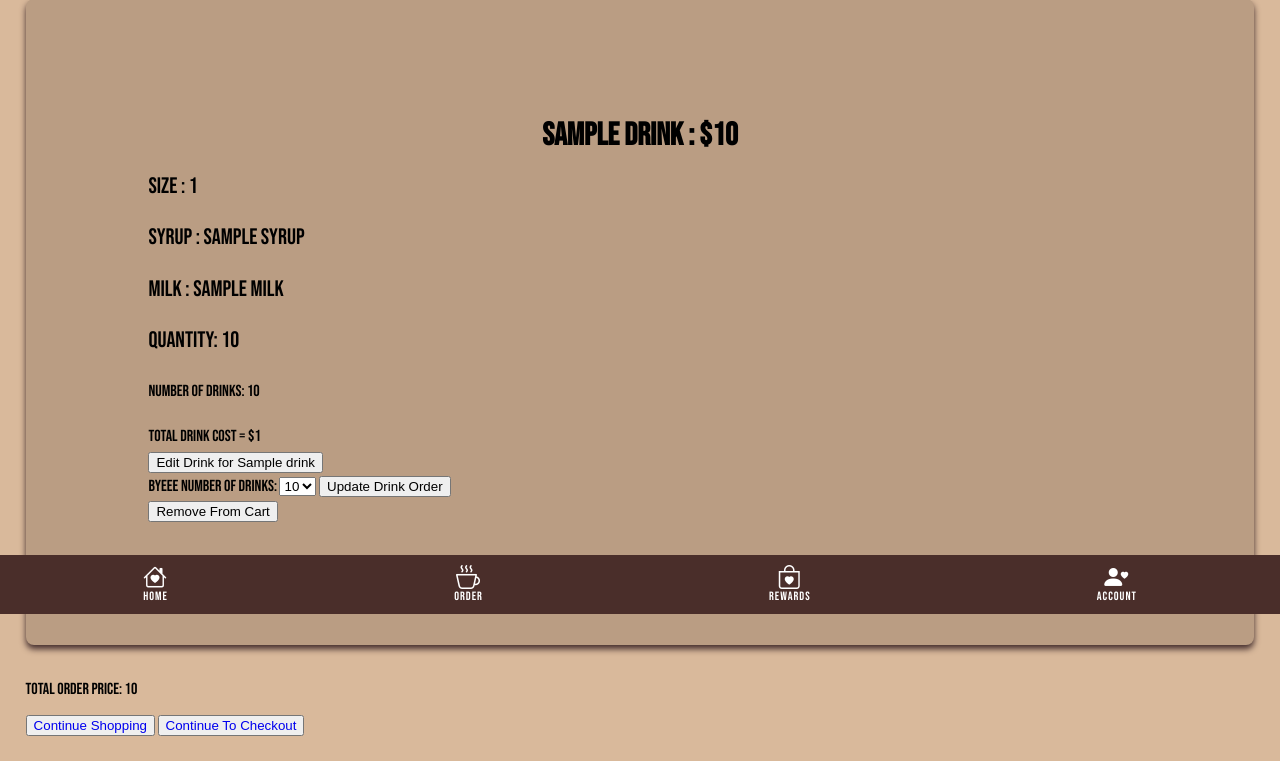
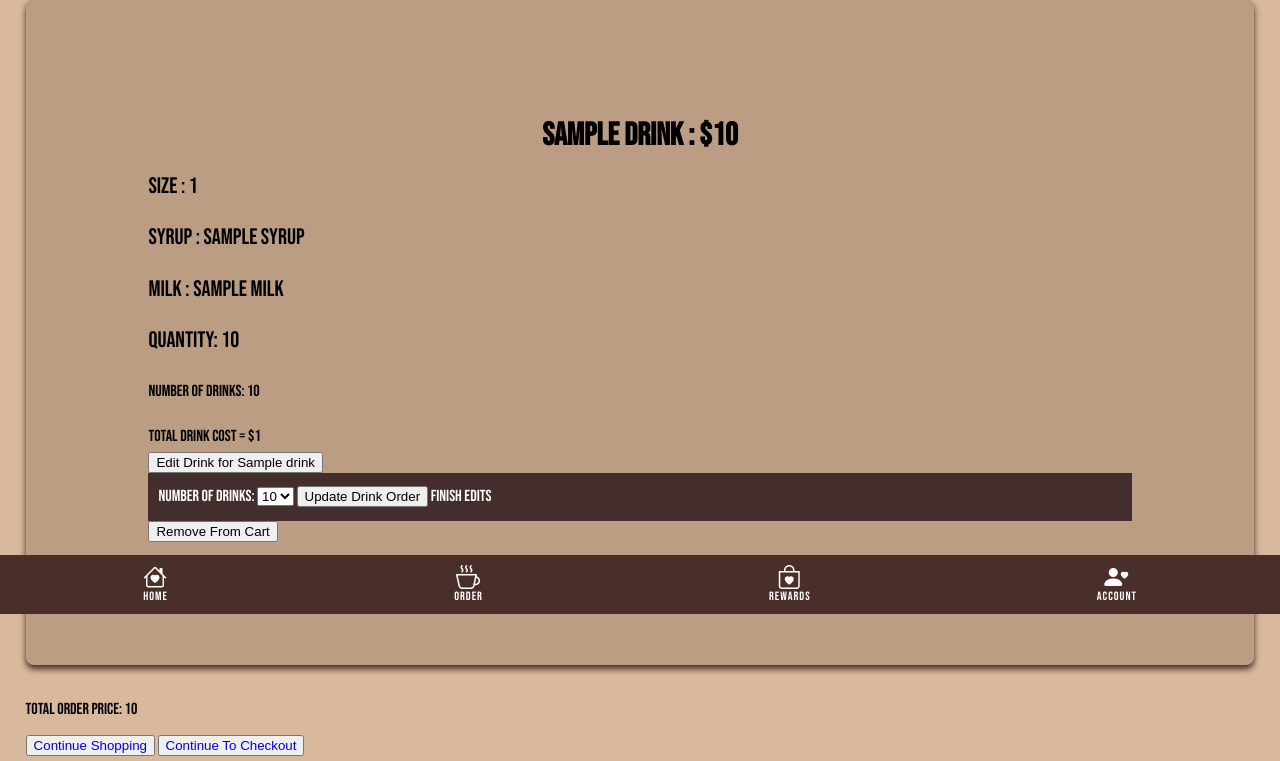
Before and after one commit to mmulvihill13/wishlist, a Django app: template cart/templates/cart/cart.html in a window 1280 px wide. Shown: the part 186-947 px from the top of the page. Run offline with Django 5.2, Linux system fonts and the light colour scheme; the template is opened without the code that fills it: most values are stand-ins (such as "Sample title", 1, 10 or a date in 2020).

Commit message:
Made it more clear which part is the modal popping up

```diff
--- a/cart/static/css/cart.css
+++ b/cart/static/css/cart.css
@@ -29,3 +29,9 @@ text-align: center;
 .subcategory{
     font-size: 1.4rem;
 }
+
+.modal-content{
+    background-color: #432D2D;
+    padding: 10px;
+    color: white;
+}
--- a/cart/templates/cart/cart.html
+++ b/cart/templates/cart/cart.html
@@ -34,7 +34,7 @@
 
             <div id="customModal{{ drink.drink.name }}--{{drink.size}}--{{drink.id}}--{{drink.milk}}" class="modal">
                 <div class="modal-content">
-                    <span class="close" onclick="closeModal('customModal{{ drink.drink.name}}--{{drink.size}}--{{drink.id}}--{{drink.milk}}')">BYEEE</span>
+
                     <label>Number of Drinks:</label>
                     <select id="select{{ drink.id }}-{{ drink.size }}-{{ drink.milk }}-{{ drink.syrup }}-{{ drink.extra_shots }}">
                         <option value="{{ drink.quantity }}" selected>{{ drink.quantity }}</option>
@@ -48,6 +48,7 @@
                     data-extrashots="{{ drink.extra_shots }}" class="btn btn-secondary update-cart">
                         Update Drink Order
                     </button>
+                    <span class="close" onclick="closeModal('customModal{{ drink.drink.name}}--{{drink.size}}--{{drink.id}}--{{drink.milk}}')">Finish Edits</span>
                 </div>
             </div>
 
```
